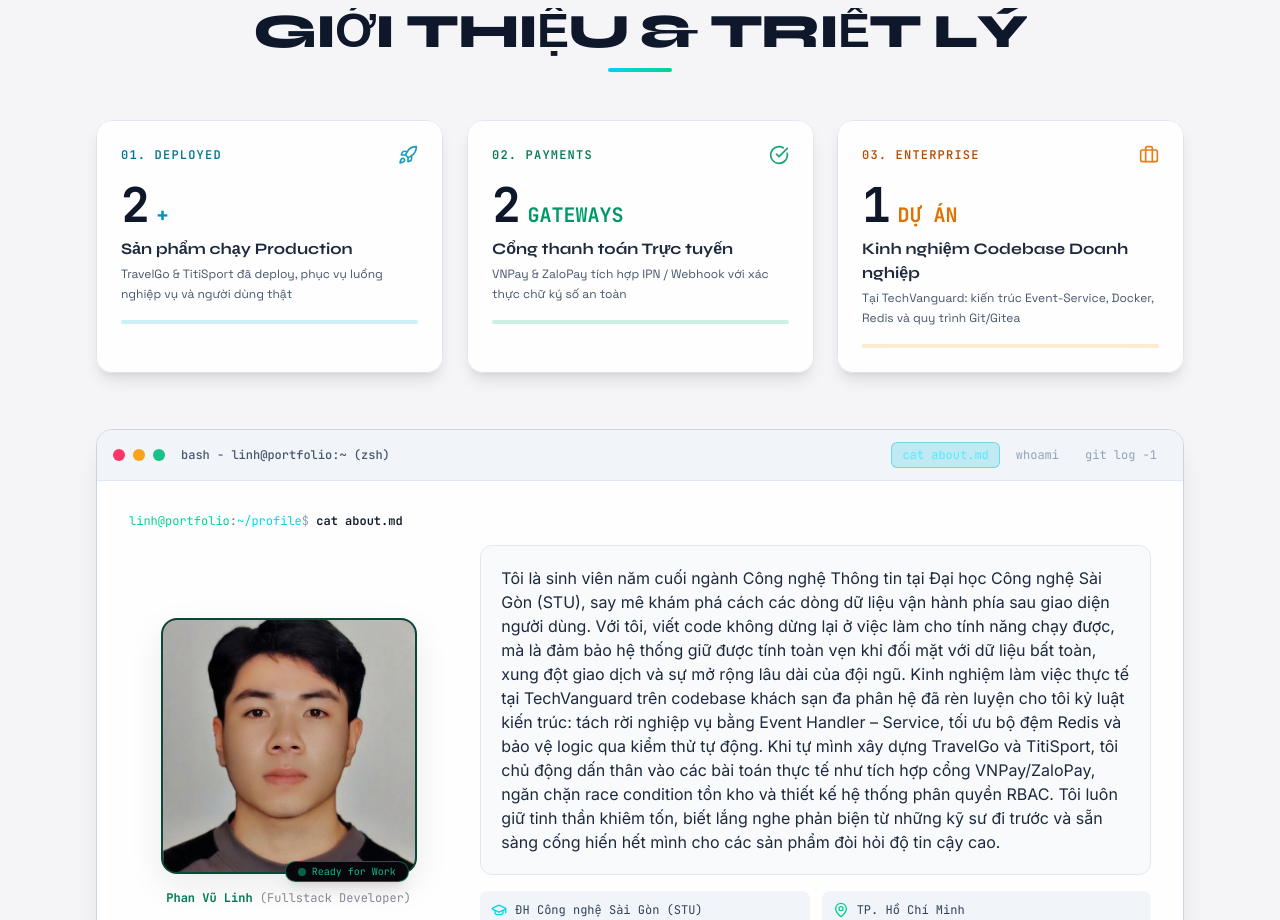
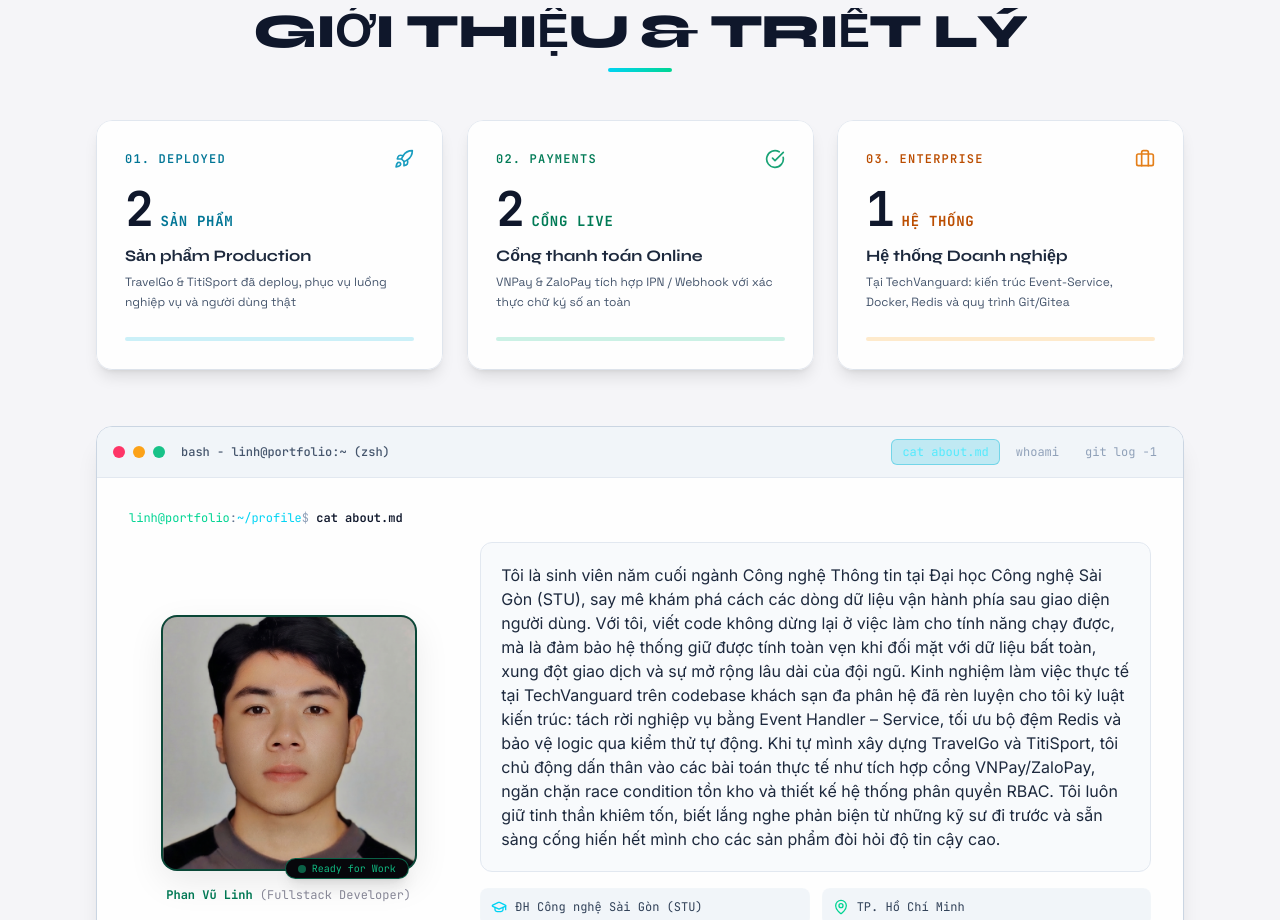
Before and after one commit to PhanVuLinh/profile, a React (Vite) app: page / in a window 1280 px wide. Shown: the part 1380-2300 px from the top of the page. Built offline with nearby package versions, Linux system fonts and the light colour scheme.

Commit message:
fix(metrics): align 3 stat cards symmetrically with equal heights, unified units, and 1-line balanced titles

```diff
--- a/src/components/sections/AboutSection.tsx
+++ b/src/components/sections/AboutSection.tsx
@@ -52,16 +52,17 @@ export const AboutSection: React.FC = () => {
           <div className="mt-3 h-1 w-16 rounded-full bg-gradient-to-r from-cyan-400 to-emerald-400" />
         </div>
 
-        {/* 3 Real Metric Counters with Spotlight Glow */}
-        <div className="mb-14 grid grid-cols-1 gap-6 sm:grid-cols-3">
+        {/* 3 Real Metric Counters with Spotlight Glow (Symmetrical & Equal Height) */}
+        <div className="mb-14 grid grid-cols-1 gap-6 sm:grid-cols-3 items-stretch">
           {/* Stat 1: Deployed Products */}
-          <div ref={deployRef}>
+          <div ref={deployRef} className="h-full">
             <SpotlightCard
               glowColor="rgba(0, 240, 255, 0.4)"
               enableTilt={true}
               className="h-full shadow-lg hover:-translate-y-1 transition-transform"
             >
-              <div className="p-6">
+              <div className="flex flex-col justify-between h-full p-6 sm:p-7">
+                <div>
                   <div className="flex items-center justify-between">
                     <span className="font-mono text-xs uppercase tracking-widest text-cyan-400 not-dark:text-cyan-700 font-semibold">
                       01. DEPLOYED
@@ -72,27 +73,33 @@ export const AboutSection: React.FC = () => {
                     <span className="font-mono text-5xl font-extrabold text-white not-dark:text-slate-900 tracking-tight">
                       {deployCount}
                     </span>
-                  <span className="font-mono text-xl font-bold text-cyan-400 not-dark:text-cyan-600">+</span>
+                    <span className="font-mono text-xs sm:text-sm font-bold uppercase tracking-wider text-cyan-400 not-dark:text-cyan-700">
+                      {lang === 'vi' ? 'SẢN PHẨM' : 'PROJECTS'}
+                    </span>
                   </div>
-                <h3 className="mt-2 text-base font-bold text-slate-100 not-dark:text-slate-800">
+                  <h3 className="mt-3 text-base font-bold text-slate-100 not-dark:text-slate-800 leading-snug whitespace-nowrap overflow-hidden text-ellipsis">
                     {profileData.stats[0].label[lang]}
                   </h3>
-                <p className="mt-1 text-xs text-slate-400 not-dark:text-slate-600 leading-relaxed">
+                  <p className="mt-1.5 text-xs text-slate-400 not-dark:text-slate-600 leading-relaxed min-h-[2.5rem]">
                     {profileData.stats[0].description[lang]}
                   </p>
-                <div className="mt-4 h-1 w-full rounded-full bg-cyan-500/20 group-hover:bg-cyan-500 transition-colors" />
+                </div>
+                <div className="mt-5 pt-1">
+                  <div className="h-1 w-full rounded-full bg-cyan-500/20 group-hover:bg-cyan-500 transition-colors" />
+                </div>
               </div>
             </SpotlightCard>
           </div>
 
           {/* Stat 2: Payment Gateways */}
-          <div ref={paymentRef}>
+          <div ref={paymentRef} className="h-full">
             <SpotlightCard
               glowColor="rgba(16, 185, 129, 0.4)"
               enableTilt={true}
               className="h-full shadow-lg hover:-translate-y-1 transition-transform"
             >
-              <div className="p-6">
+              <div className="flex flex-col justify-between h-full p-6 sm:p-7">
+                <div>
                   <div className="flex items-center justify-between">
                     <span className="font-mono text-xs uppercase tracking-widest text-emerald-400 not-dark:text-emerald-700 font-semibold">
                       02. PAYMENTS
@@ -103,27 +110,33 @@ export const AboutSection: React.FC = () => {
                     <span className="font-mono text-5xl font-extrabold text-white not-dark:text-slate-900 tracking-tight">
                       {paymentCount}
                     </span>
-                  <span className="font-mono text-xl font-bold text-emerald-400 not-dark:text-emerald-600">GATEWAYS</span>
+                    <span className="font-mono text-xs sm:text-sm font-bold uppercase tracking-wider text-emerald-400 not-dark:text-emerald-700">
+                      {lang === 'vi' ? 'CỔNG LIVE' : 'GATEWAYS'}
+                    </span>
                   </div>
-                <h3 className="mt-2 text-base font-bold text-slate-100 not-dark:text-slate-800">
+                  <h3 className="mt-3 text-base font-bold text-slate-100 not-dark:text-slate-800 leading-snug whitespace-nowrap overflow-hidden text-ellipsis">
                     {profileData.stats[1].label[lang]}
                   </h3>
-                <p className="mt-1 text-xs text-slate-400 not-dark:text-slate-600 leading-relaxed">
+                  <p className="mt-1.5 text-xs text-slate-400 not-dark:text-slate-600 leading-relaxed min-h-[2.5rem]">
                     {profileData.stats[1].description[lang]}
                   </p>
-                <div className="mt-4 h-1 w-full rounded-full bg-emerald-500/20 group-hover:bg-emerald-500 transition-colors" />
+                </div>
+                <div className="mt-5 pt-1">
+                  <div className="h-1 w-full rounded-full bg-emerald-500/20 group-hover:bg-emerald-500 transition-colors" />
+                </div>
               </div>
             </SpotlightCard>
           </div>
 
           {/* Stat 3: Real Codebase Enterprise */}
-          <div ref={internRef}>
+          <div ref={internRef} className="h-full">
             <SpotlightCard
               glowColor="rgba(245, 158, 11, 0.4)"
               enableTilt={true}
               className="h-full shadow-lg hover:-translate-y-1 transition-transform"
             >
-              <div className="p-6">
+              <div className="flex flex-col justify-between h-full p-6 sm:p-7">
+                <div>
                   <div className="flex items-center justify-between">
                     <span className="font-mono text-xs uppercase tracking-widest text-amber-400 not-dark:text-amber-700 font-semibold">
                       03. ENTERPRISE
@@ -134,17 +147,20 @@ export const AboutSection: React.FC = () => {
                     <span className="font-mono text-5xl font-extrabold text-white not-dark:text-slate-900 tracking-tight">
                       {internCount}
                     </span>
-                  <span className="font-mono text-xl font-bold text-amber-400 not-dark:text-amber-600">
-                    {lang === 'vi' ? 'DỰ ÁN' : 'EXP'}
+                    <span className="font-mono text-xs sm:text-sm font-bold uppercase tracking-wider text-amber-400 not-dark:text-amber-700">
+                      {lang === 'vi' ? 'HỆ THỐNG' : 'CODEBASE'}
                     </span>
                   </div>
-                <h3 className="mt-2 text-base font-bold text-slate-100 not-dark:text-slate-800">
+                  <h3 className="mt-3 text-base font-bold text-slate-100 not-dark:text-slate-800 leading-snug whitespace-nowrap overflow-hidden text-ellipsis">
                     {profileData.stats[2].label[lang]}
                   </h3>
-                <p className="mt-1 text-xs text-slate-400 not-dark:text-slate-600 leading-relaxed">
+                  <p className="mt-1.5 text-xs text-slate-400 not-dark:text-slate-600 leading-relaxed min-h-[2.5rem]">
                     {profileData.stats[2].description[lang]}
                   </p>
-                <div className="mt-4 h-1 w-full rounded-full bg-amber-500/20 group-hover:bg-amber-500 transition-colors" />
+                </div>
+                <div className="mt-5 pt-1">
+                  <div className="h-1 w-full rounded-full bg-amber-500/20 group-hover:bg-amber-500 transition-colors" />
+                </div>
               </div>
             </SpotlightCard>
           </div>
--- a/src/data/profile.ts
+++ b/src/data/profile.ts
@@ -93,7 +93,7 @@ export const profileData: ProfileData = {
     {
       value: 2,
       label: {
-        vi: 'Sản phẩm chạy Production',
+        vi: 'Sản phẩm Production',
         en: 'Production Deployments',
       },
       description: {
@@ -104,7 +104,7 @@ export const profileData: ProfileData = {
     {
       value: 2,
       label: {
-        vi: 'Cổng thanh toán Trực tuyến',
+        vi: 'Cổng thanh toán Online',
         en: 'Payment Gateway Integrations',
       },
       description: {
@@ -115,7 +115,7 @@ export const profileData: ProfileData = {
     {
       value: 1,
       label: {
-        vi: 'Kinh nghiệm Codebase Doanh nghiệp',
+        vi: 'Hệ thống Doanh nghiệp',
         en: 'Enterprise Codebase Experience',
       },
       description: {
```
Lines whose indentation alone changed are shown as unchanged.
